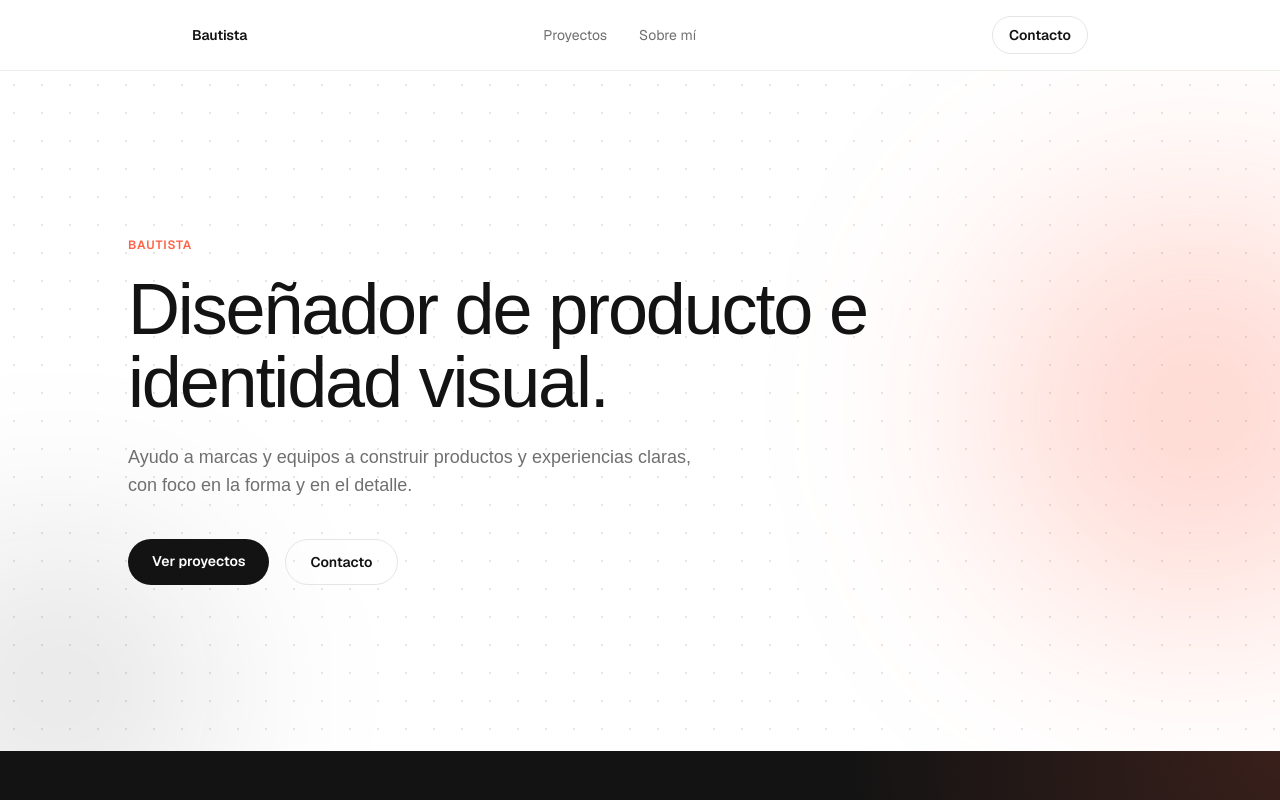
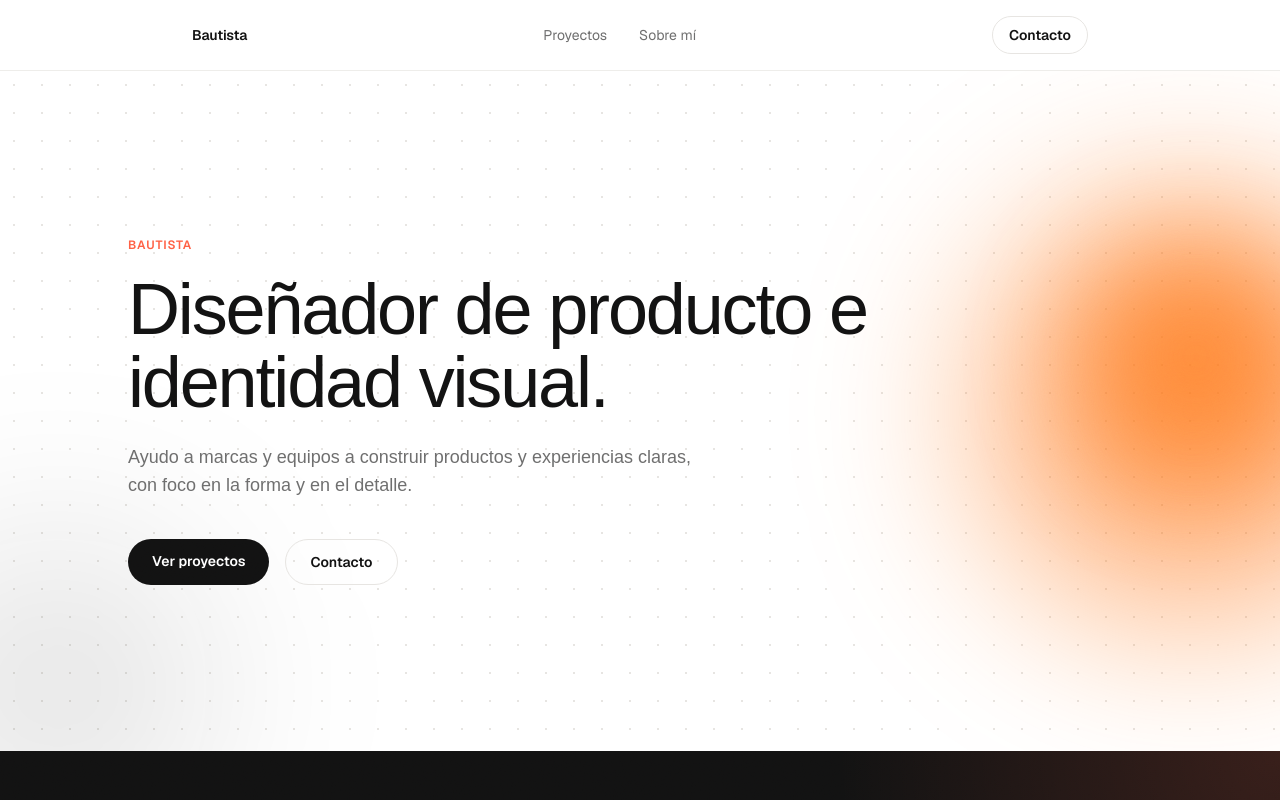
Before and after one commit to bautidelatorre/Portfolio, a Next.js app: page / in a window 1280 px wide. Shown: the top 800 px of the page. Built offline with nearby package versions, Linux system fonts and the light colour scheme; no server answers; the database is empty; a web font is replaced by a local one.

Commit message:
Intensify hero glow with a hotter neon-orange tone
Bumps opacity/saturation and layers a brighter inner core so the hero light source reads as neon orange instead of a soft coral tint.

```diff
--- a/components/site/Hero.tsx
+++ b/components/site/Hero.tsx
@@ -3,7 +3,11 @@ export function Hero() {
     <section className="dot-grid relative flex min-h-[85vh] flex-col justify-center overflow-hidden px-6 sm:px-10 lg:px-16">
       <div
         aria-hidden="true"
-        className="pointer-events-none absolute top-1/2 right-[-10%] h-[420px] w-[420px] -translate-y-1/2 rounded-full bg-accent/25 blur-[110px]"
+        className="pointer-events-none absolute top-1/2 right-[-15%] h-[560px] w-[560px] -translate-y-1/2 rounded-full bg-[radial-gradient(circle,rgba(255,106,0,0.75)_0%,rgba(255,106,0,0.35)_45%,rgba(255,106,0,0)_72%)] blur-[70px]"
+      />
+      <div
+        aria-hidden="true"
+        className="pointer-events-none absolute top-[42%] right-[-2%] h-[220px] w-[220px] -translate-y-1/2 rounded-full bg-[#ff7a1a] opacity-70 blur-[60px]"
       />
       <div
         aria-hidden="true"
```
